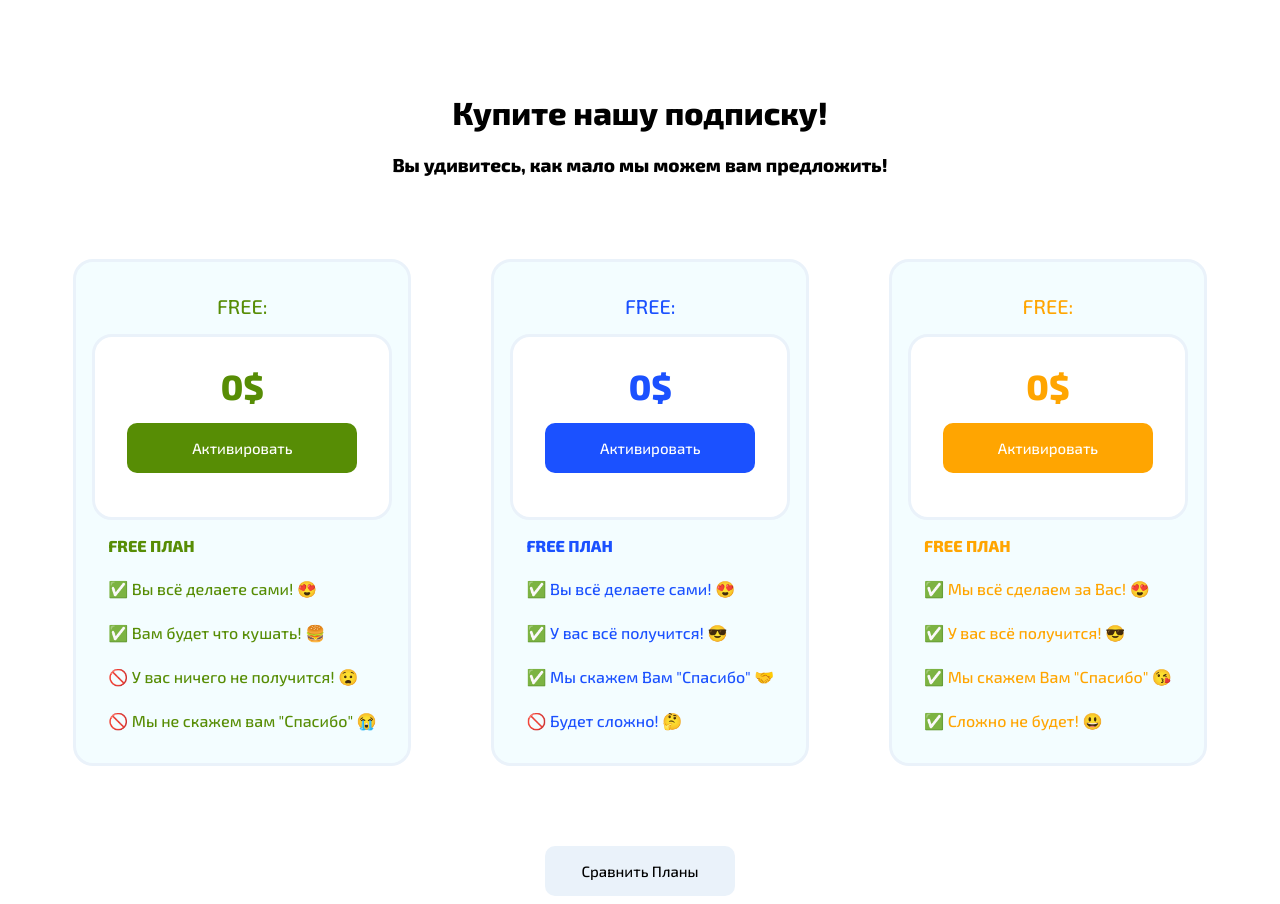
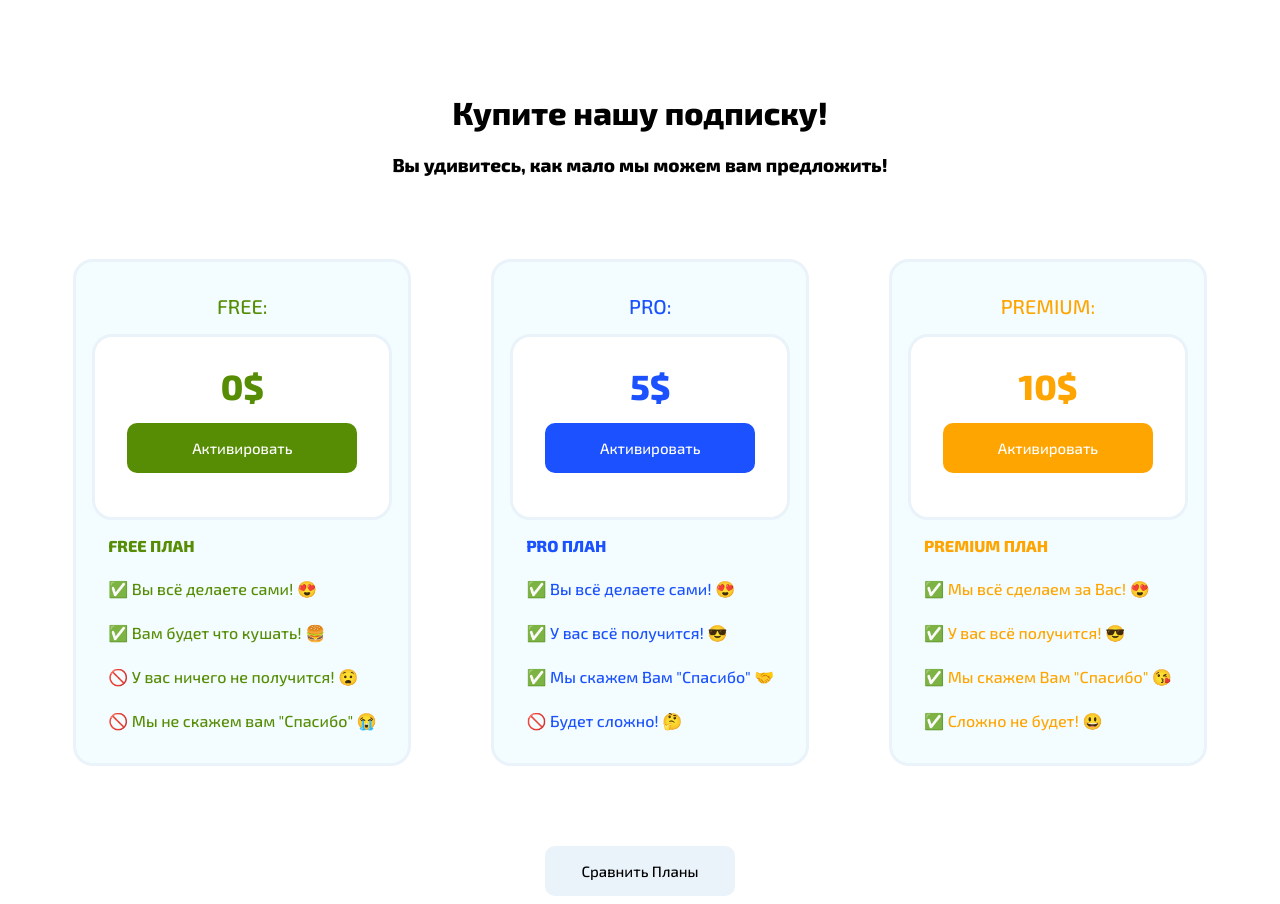
Before and after one commit to 3VCM/atom-homework-css, a plain HTML site: page index.html in a window 1280 px wide. Drawn offline with Linux system fonts and the light colour scheme.

Commit message:
css homework ver.1.1

```diff
--- a/index.html
+++ b/index.html
@@ -147,13 +147,13 @@
         </div>
 
         <div class="card">
-            <span class=" card-heading weird-blue">FREE:</span>
+            <span class=" card-heading weird-blue">PRO:</span>
             <div class="money-block">
-                <span class="money-amount bold weird-blue">0$</span>
+                <span class="money-amount bold weird-blue">5$</span>
                 <button class="button weird-blue-background">Активировать</button>
             </div>
             <div class="text-block">
-                <span class=" text-block-heading weird-blue">FREE ПЛАН</span>
+                <span class=" text-block-heading weird-blue">PRO ПЛАН</span>
                 <span class="main-text weird-blue">✅ Вы всё делаете сами! 😍</span>
                 <span class="main-text weird-blue">✅ У вас всё получится! 😎</span>
                 <span class="main-text weird-blue">✅ Мы скажем Вам "Спасибо" 🤝</span>
@@ -162,13 +162,13 @@
         </div>
 
         <div class="card">
-            <span class=" card-heading weird-orange">FREE:</span>
+            <span class=" card-heading weird-orange">PREMIUM:</span>
             <div class="money-block">
-                <span class="money-amount bold weird-orange">0$</span>
+                <span class="money-amount bold weird-orange">10$</span>
                 <button class="button weird-orange-background">Активировать</button>
             </div>
             <div class="text-block">
-                <span class=" text-block-heading weird-orange">FREE ПЛАН</span>
+                <span class=" text-block-heading weird-orange">PREMIUM ПЛАН</span>
                 <span class="main-text weird-orange">✅ Мы всё сделаем за Вас! 😍</span>
                 <span class="main-text weird-orange">✅ У вас всё получится! 😎</span>
                 <span class="main-text weird-orange">✅ Мы скажем Вам "Спасибо" 😘</span>
```
